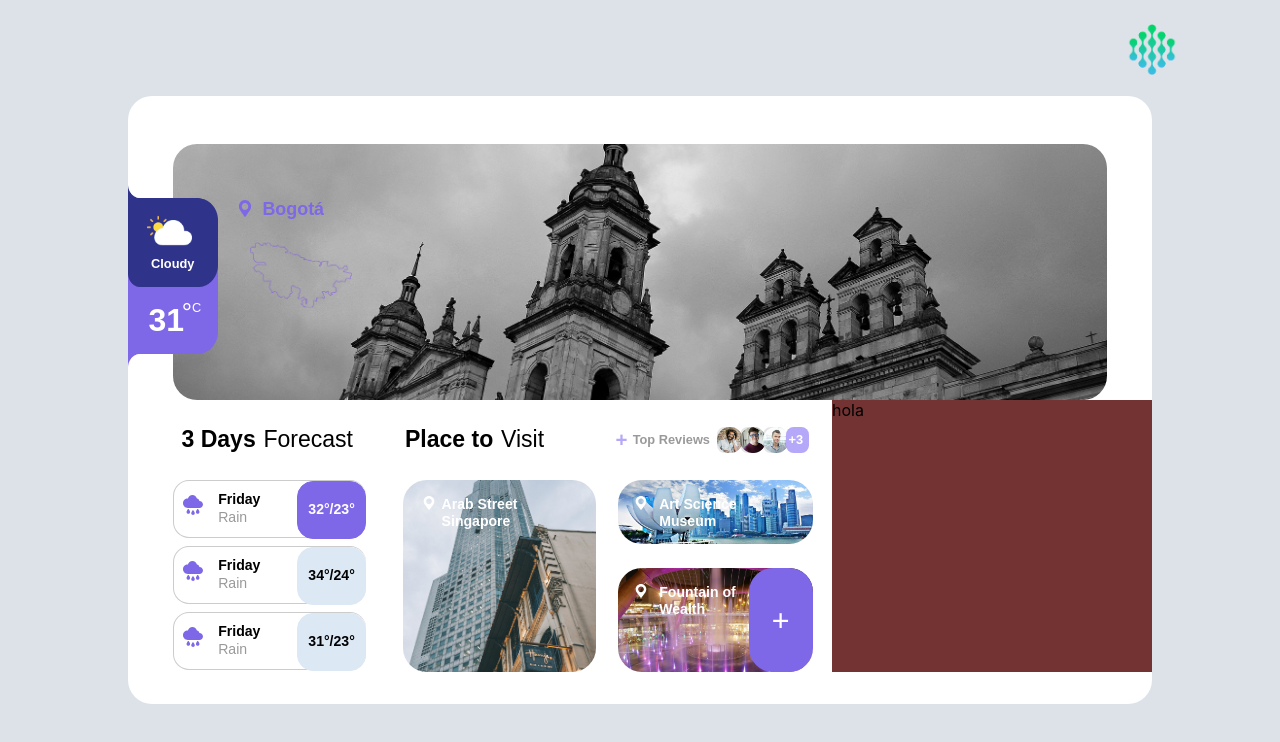
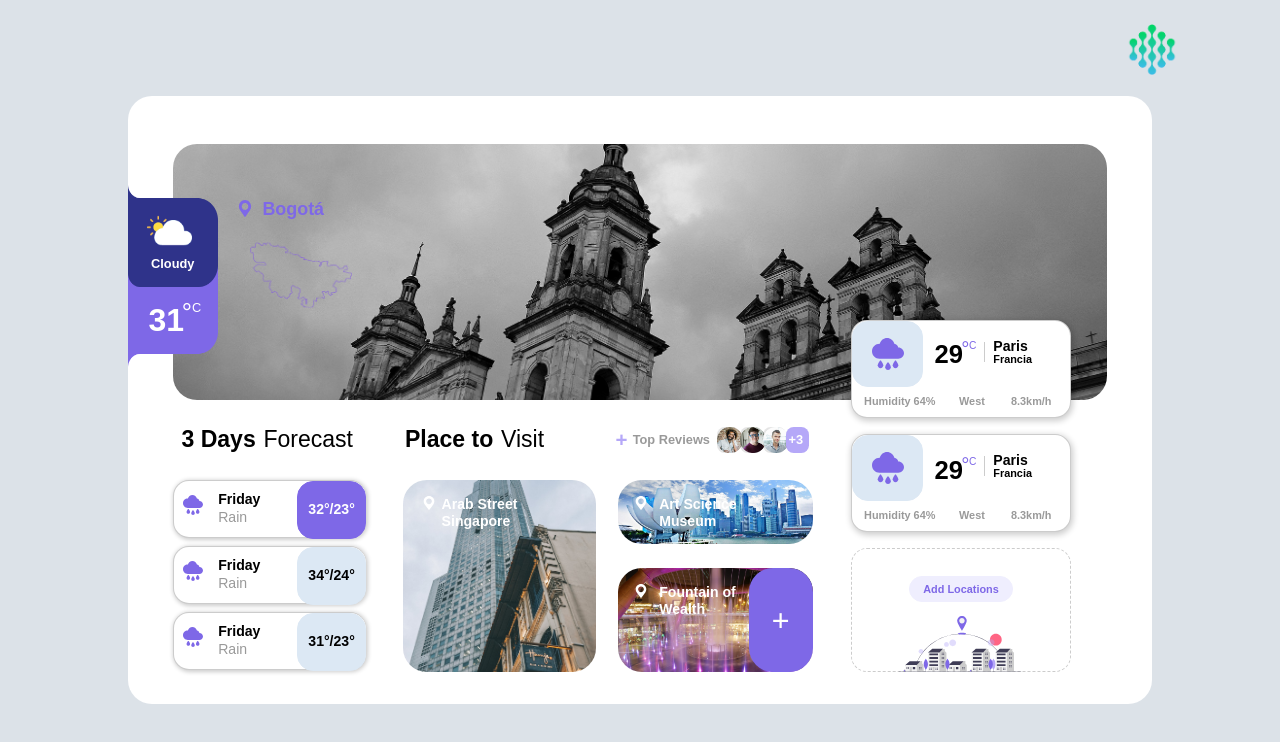
Before and after one commit to Dawfyd/weather-front, a React (Create React App) app: page / in a window 1280 px wide. Shown: the top 742 px of the page. Built offline with nearby package versions, Linux system fonts and the light colour scheme.

Commit message:
maquetacion terminada

```diff
--- a/src/app/components/current_forecast/current_forecast.jsx
+++ b/src/app/components/current_forecast/current_forecast.jsx
@@ -4,10 +4,19 @@ import icon_bogota from "../../../assets/icon_bogota.png";
 import container_forecast from "../../../assets/forecast_container.png";
 import icon_cloudy from "../../../assets/cloudy-day.png";
 
-const CurrentForecast = () => (
+const CurrentForecast = () => {
+  React.useEffect(() => {
+    console.log("useefect");
+  });
+
+  return (
     <div className="container_current_forecast">
       <div className="container_images">
-      <img src={icon_location} className="icon_location" alt="icon_location" />
+        <img
+          src={icon_location}
+          className="icon_location"
+          alt="icon_location"
+        />
         <span className="text_city">Bogotá</span>
         <img src={icon_bogota} className="icon_bogota" alt="icon_bogota" />
       </div>
@@ -29,5 +38,5 @@ const CurrentForecast = () => (
       </div>
     </div>
   );
-
+};
 export default CurrentForecast;
--- a/src/app/components/forecast/_forecast.scss
+++ b/src/app/components/forecast/_forecast.scss
@@ -58,7 +58,7 @@
   z-index: 1;
   display: flex;
   margin-bottom: 1vh;
-
+  box-shadow: 1px 1px 4px 1px rgba(0, 0, 0, 0.2);
   border-left: 1px solid rgba(0, 0, 0, 0.2);
   border-top: 1px solid rgba(0, 0, 0, 0.2);
   border-bottom: 1px solid rgba(0, 0, 0, 0.2);
--- a/src/app/components/forecast/forecast.jsx
+++ b/src/app/components/forecast/forecast.jsx
@@ -1,5 +1,6 @@
 import React from "react";
 import rain from "../../../assets/rain.svg";
+
 const Forecast = () => (
   <div className="container_forecast">
     <div className="container_forecast_flexbox">
--- a/src/app/components/places/places.jsx
+++ b/src/app/components/places/places.jsx
@@ -5,7 +5,7 @@ import avatar_2 from "../../../assets/avatars/ava2.png";
 import avatar_3 from "../../../assets/avatars/ava3.png";
 import { Avatar } from "antd";
 
-const Forecast = () => (
+const Places = () => (
   <div className="container_places">
     <div className="container_places_flexbox">
       <p className="text_places_title">Place to</p>
@@ -59,4 +59,4 @@ const Forecast = () => (
   </div>
 );
 
-export default Forecast;
+export default Places;
--- a/src/app/components/weather_location/_weather_location.scss
+++ b/src/app/components/weather_location/_weather_location.scss
@@ -4,5 +4,239 @@
   bottom: 4vh;
   left: 55vw;
   position: absolute;
-  background-color: #743333;
 }
+.container_weather_city {
+  width: 17vw;
+  height: 44vh;
+  bottom: 0vh;
+  right: 6.5vw;
+  position: absolute;
+  display: flex;
+  flex-wrap: wrap;
+  flex-flow: column;
+}
+.items_flex_city {
+  display: flex;
+  width: 100%;
+  height: 12vh;
+  background-color: #ffffff;
+  border: 1px solid rgba(0, 0, 0, 0.2);
+  border-radius: 2vh;
+  margin-bottom: 2vh;
+  flex-wrap: wrap;
+  flex-flow: row;
+  flex-direction: column;
+  box-shadow: 1px 2px 6px 1px rgba(0, 0, 0, 0.2);
+}
+.items_flex_add_city {
+  display: flex;
+  width: 100%;
+  height: 16vh;
+  background-color: #ffffff;
+  border: 1px solid rgba(0, 0, 0, 0.2);
+  border-radius: 2vh;
+  border-style: dashed;
+}
+.container_flex_city {
+  display: flex;
+  width: 100%;
+  height: 8vh;
+}
+
+.icon_weather_city {
+  display: flex;
+  width: 5.4vw;
+  height: 8vh;
+  border: 1px solid #dce8f4;
+  border-radius: 2vh;
+  background-color: #dce8f4;
+}
+.img_weather_city {
+  height: 2.5vw;
+  width: 2.5vw;
+  margin: auto;
+  z-index: 2;
+}
+.items_weather_city {
+  display: flex;
+  width: 5.5vw;
+  height: 8vh;
+  align-items: center;
+  justify-content: center;
+  text-align: center;
+  font-size: 1.6vw;
+  line-height: 8vh;
+  font-family: sans-serif;
+  font-weight: bold;
+  font-style: normal;
+  color: #000000;
+}
+.items_flex_text {
+  display: flex;
+  width: 6vw;
+  height: 8vh;
+  display: flex;
+  flex-wrap: wrap;
+  flex-flow: column;
+}
+@mixin text_item_location {
+  height: 4vh;
+  width: 100%;
+  display: flex;
+  justify-content: flex-start;
+  text-align: center;
+
+  line-height: 1.6vh;
+  font-family: sans-serif;
+  font-style: normal;
+}
+.text_city_location {
+  @include text_item_location;
+  color: #000000;
+  align-items: flex-end;
+  font-weight: bold;
+  font-size: 1.1vmax;
+}
+.text_country_location {
+  @include text_item_location;
+  color: #000000;
+  align-items: flex-start;
+  font-weight: bold;
+  font-size: 0.85vmax;
+}
+@mixin text_weather_location {
+  position: absolute;
+  font-family: sans-serif;
+  font-style: normal;
+  align-items: center;
+  color: #000000;
+  margin: 0;
+  z-index: 2;
+}
+.text_number_location {
+  @include text_weather_location;
+  top: 2.5vh;
+  left: 6.5vw;
+  font-weight: bold;
+  font-size: 2vmax;
+  line-height: 2.2vmax;
+}
+.text_temperature_location {
+  @include text_weather_location;
+  top: 2.6vh;
+  left: 8.6vw;
+  font-weight: 100;
+  font-size: 1.6vmax;
+  line-height: 1.3vmax;
+  color: #7e68e7;
+}
+.text_celsius_location {
+  @include text_weather_location;
+  top: 2.3vh;
+  left: 9.2vw;
+  font-weight: 500;
+  font-size: 0.8vmax;
+  line-height: 1.2vmax;
+  color: #7e68e7;
+}
+.text_number_location_next {
+  @include text_weather_location;
+  top: 17vh;
+  left: 6.5vw;
+  font-weight: bold;
+  font-size: 2vmax;
+  line-height: 2.2vmax;
+}
+.text_temperature_location_next {
+  @include text_weather_location;
+  top: 17.1vh;
+  left: 8.6vw;
+  font-weight: 100;
+  font-size: 1.6vmax;
+  line-height: 1.3vmax;
+  color: #7e68e7;
+}
+.text_celsius_location_next {
+  @include text_weather_location;
+  top: 16.8vh;
+  left: 9.2vw;
+  font-weight: 500;
+  font-size: 0.8vmax;
+  line-height: 1.2vmax;
+  color: #7e68e7;
+}
+.divider_div {
+  position: absolute;
+  left: 10.3vw;
+  width: 1px;
+  height: 2.5vh;
+  top: 2.75vh;
+  border-right: 1px solid rgba(0, 0, 0, 0.2);
+}
+.divider_div_next {
+  position: absolute;
+  left: 10.3vw;
+  width: 1px;
+  height: 2.5vh;
+  top: 17vh;
+  border-right: 1px solid rgba(0, 0, 0, 0.2);
+}
+.footer_flex_location {
+  height: 4vh;
+  width: 17vw;
+  display: flex;
+}
+@mixin text_location_mixin {
+  height: 4vh;
+
+  display: flex;
+  justify-content: center;
+  text-align: center;
+  font-size: 0.85vmax;
+  line-height: 4vh;
+  font-family: sans-serif;
+  font-style: normal;
+
+  align-items: center;
+  font-weight: bold;
+  color: rgba(0, 0, 0, 0.4);
+}
+.text_flex_humidity {
+  @include text_location_mixin;
+  width: 40%;
+  padding-left: 8px;
+}
+.text_flex_direction {
+  @include text_location_mixin;
+  width: 25%;
+  padding-left: 8px;
+}
+.text_flex_speed {
+  @include text_location_mixin;
+  width: 35%;
+  padding-right: 4px;
+}
+.add_location_button {
+  position: absolute;
+  top: 32vh;
+  width: 8vw;
+  left: 4.5vw;
+  height: 3vh;
+  border: 1px solid #efeefe;
+  border-radius: 2vh;
+  background-color: #efeefe;
+  color: #7e68e7;
+  text-align: center;
+  font-size: 0.85vmax;
+  line-height: 3.2vh;
+  font-family: sans-serif;
+  font-style: normal;
+  font-weight: bold;
+}
+.img_draw_city {
+  position: absolute;
+  bottom: 0vh;
+  width: 12vw;
+  height: 7vh;
+  left: 2.5vw;
+}
--- a/src/app/components/weather_location/weather_location.jsx
+++ b/src/app/components/weather_location/weather_location.jsx
@@ -1,5 +1,64 @@
 import React from "react";
+import rain from "../../../assets/rain.svg";
+import draw_city from "../../../assets/draw_city.svg";
 
-const Forecast = () => <div className="container_weather_location">hola</div>;
+const WeatherLocation = () => (
+  <div className="container_weather_location">
+    <div className="container_weather_city">
+      <div className="items_flex_city">
+        <div className="container_flex_city">
+          <div className="icon_weather_city">
+            <img src={rain} className="img_weather_city" alt="icon_weather" />
+          </div>
 
-export default Forecast;
+          <div className="items_weather_city">
+            <span className="text_number_location">29</span>
+            <span className="text_temperature_location">°</span>
+            <span className="text_celsius_location">C</span>
+          </div>
+          <div className="divider_div"></div>
+          <div className="items_flex_text">
+            {" "}
+            <div className="text_city_location">Paris</div>
+            <div className="text_country_location">Francia</div>
+          </div>
+        </div>
+        <div className="footer_flex_location">
+          <div className="text_flex_humidity">Humidity 64%</div>
+          <div className="text_flex_direction">West</div>
+          <div className="text_flex_speed">8.3km/h</div>
+        </div>
+      </div>
+      <div className="items_flex_city">
+        <div className="container_flex_city">
+          <div className="icon_weather_city">
+            <img src={rain} className="img_weather_city" alt="icon_weather" />
+          </div>
+
+          <div className="items_weather_city">
+            <span className="text_number_location_next">29</span>
+            <span className="text_temperature_location_next">°</span>
+            <span className="text_celsius_location_next">C</span>
+          </div>
+          <div className="divider_div_next"></div>
+          <div className="items_flex_text">
+            {" "}
+            <div className="text_city_location">Paris</div>
+            <div className="text_country_location">Francia</div>
+          </div>
+        </div>
+        <div className="footer_flex_location">
+          <div className="text_flex_humidity">Humidity 64%</div>
+          <div className="text_flex_direction">West</div>
+          <div className="text_flex_speed">8.3km/h</div>
+        </div>
+      </div>
+      <div className="items_flex_add_city">
+        <div className="add_location_button">Add Locations</div>
+        <img src={draw_city} className="img_draw_city" alt="img_draw_city" />
+      </div>
+    </div>
+  </div>
+);
+
+export default WeatherLocation;
```
Also changed, not shown: src/assets/draw_city.svg (added). Lines whose indentation alone changed are shown as unchanged.
